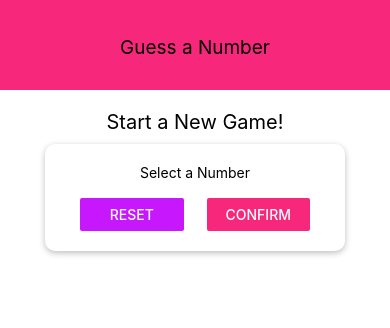
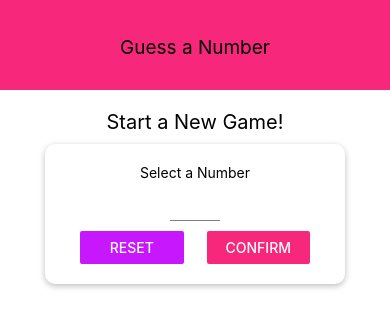
Before and after one commit to deegrams221/RN-Guess-Number, a React Native app: screen / in a window 390 px wide. Shown: the top 328 px of the page. Built offline with nearby package versions, Linux system fonts and the light colour scheme.

Commit message:
form input validation

```diff
--- a/App.js
+++ b/App.js
@@ -19,7 +19,7 @@
 });
 
 
-// Left off at 4:26:35
+// Left off at 4:40:45
 // Academind
 // React Native Tutorial for Beginners - Crash Course 2020
 // https://www.youtube.com/watch?v=qSRrxpdMpVc
--- /dev/null
+++ b/components/Input.js
@@ -0,0 +1,19 @@
+import React from 'react';
+import { TextInput, StyleSheet } from 'react-native';
+
+const Input = props => {
+  return (
+      <TextInput {...props} style={{...styles.input, ...props.style}} />
+  );
+};
+
+const styles = StyleSheet.create({
+  input: {
+    height: 30,
+    borderBottomColor: 'grey',
+    borderBottomWidth: 1,
+    marginVertical: 10,
+  },
+});
+
+export default Input;
--- a/screens/StartGameScreen.js
+++ b/screens/StartGameScreen.js
@@ -1,18 +1,38 @@
-import React from 'react';
-import { View, Text, StyleSheet, TextInput, Button } from 'react-native';
+import React, { useState } from 'react';
+import { View, Text, StyleSheet, Button } from 'react-native';
 import Card from '../components/Card';
 import Colors from '../constants/colors';
+import Input from '../components/Input';
 
-const StartGameScreen = props => {
+const StartGameScreen = (props) => {
+  const [enteredValue, setEnteredValue] = useState('');
+
+  const numberInputHandler = (inputText) => {
+    setEnteredValue(inputText.replace(/[^0-9]/g, ''));
+  };
+
   return (
     <View style={styles.screen}>
       <Text style={styles.title}>Start a New Game!</Text>
       <Card style={styles.inputContainer}>
         <Text>Select a Number</Text>
-        <TextInput />
+        <Input
+          style={styles.input}
+          blurOnSubmit
+          autoCapitalize='none'
+          autoCorrect={false}
+          keyboardType='number-pad'
+          maxLength={2}
+          onChangeText={numberInputHandler}
+          value={enteredValue}
+        />
         <View style={styles.buttonContainer}>
-          <View style={styles.button}><Button title='Reset' onPress={() => {}} color={Colors.accent} /></View>
-          <View style={styles.button}><Button title='Confirm' onPress={() => {}} color={Colors.primary} /></View>
+          <View style={styles.button}>
+            <Button title='Reset' onPress={() => {}} color={Colors.accent} />
+          </View>
+          <View style={styles.button}>
+            <Button title='Confirm' onPress={() => {}} color={Colors.primary} />
+          </View>
         </View>
       </Card>
     </View>
@@ -28,6 +48,10 @@
   title: {
     fontSize: 20,
     marginVertical: 10,
+  },
+  input: {
+    width: 50,
+    textAlign: 'center',
   },
   inputContainer: {
     width: 300,
```
